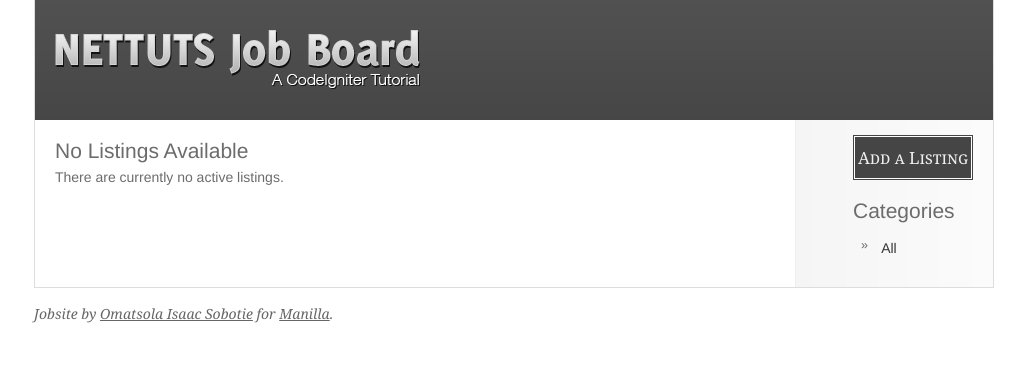
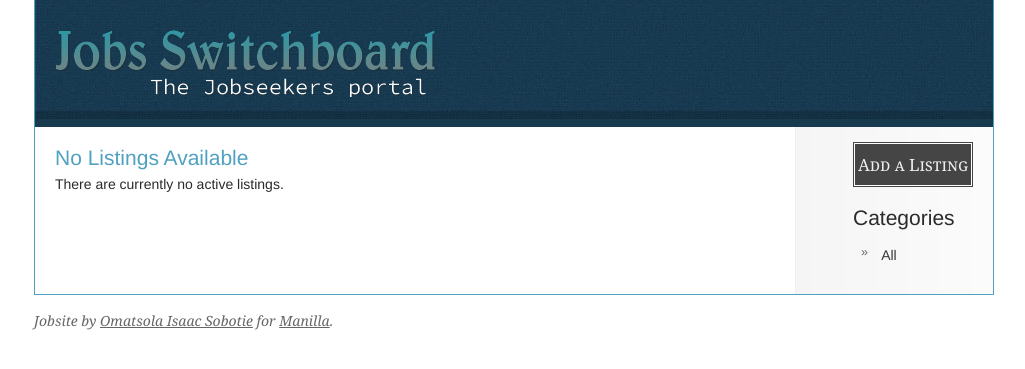
Before and after one commit to tsola2002/ci_demo, a CodeIgniter app: the page made by application/views/listings.php in a window 1280 px wide. Shown: the top 369 px of the page, without its empty margins (126-1151 px from the left). Run offline with CodeIgniter, Linux system fonts and the light colour scheme; data that the repository does not hold is empty.

Commit message:
04_further_css styles added to site

```diff
--- a/css/style.less
+++ b/css/style.less
@@ -63,11 +63,13 @@
 /**********************************************/
 
 @link-color: #E74B34;
-@link-color-hover: #132C3B;
+@link-color-hover: #cededf;
 
-@text-color: #6c6c6c;
+@text-color: #2b2b2b;
 
-@border-color: #E0E0E0;
+@border-color: #50a1c0;
+
+@dark-blue: #173a4e;
 
 @blockquote-color: #2894d8;
 
@@ -77,8 +79,8 @@
 @dark-bg-heading-one: white;
 @dark-bg-heading-two: #3694b7;
 
-@body-font: "Cabin", Helvetica, Arial, sans-serif;
-@serif-font: "Gentium Basic", Georgia, serif;
+@body-font: "Bitter", Helvetica, Arial, sans-serif;
+@serif-font: "Source Code Pro", Georgia, serif;
 @heading-font: @body-font;
 
 
@@ -144,8 +146,8 @@
 }
 
 #wrap {
-  background: url("../img/bg.png") repeat-y #fff;
-  border: 1px solid #dddddd;
+  background: url("../img/bg.png") repeat-y #f7f7f7;
+  border: 1px solid @border-color;
   border-top: none;
   margin: 0 auto;
   overflow: hidden;
@@ -153,9 +155,15 @@
 }
 
 #head {
-  background: url("../img/head.gif") repeat-x #454545;
+  background: url("../img/head.jpg") repeat-x @dark-blue;
   padding: 30px 0;
+
 }
+
+#content h2 {
+  color: @border-color;
+}
+
 
 #head h1 {
   margin: 0 0 0 20px;
@@ -164,7 +172,7 @@
 #head h1 a {
   background: url("../img/logo.png") no-repeat;
   display: block;
-  height: 60px;
+  height: 67px;
   text-indent: -9999em;
   width: 380px;
 }
@@ -186,8 +194,8 @@
 }
 
 h2 cite {
-  background-color: #454545;
-  color: #eee;
+  background-color: @light-bg-heading-two;
+  color: @text-color;
   font-family: "Palatino Linotype", "Book Antiqua", Palatino, serif;
   font-size: 0.5em;
   padding: 2px 6px;
@@ -226,7 +234,7 @@
 }
 
 ol#listings li a:hover, ol#listings li a:active, ol#listings li a:focus {
-  background-color: #efefef;
+  background-color: @link-color-hover;
   text-decoration: none;
 }
 
@@ -265,6 +273,10 @@
 
 span.posted cite {
   font-size: 0.8em;
+}
+
+span.title:hover, span.meta:hover{
+  color: @link-color;
 }
 
 .miscinfo {
@@ -372,4 +384,5 @@
 
 #footer a:hover {
   text-decoration: none;
+  color: @link-color;
 }
```
Also changed, not shown: css/style.css, img/head.jpg (added), img/logo.png.
